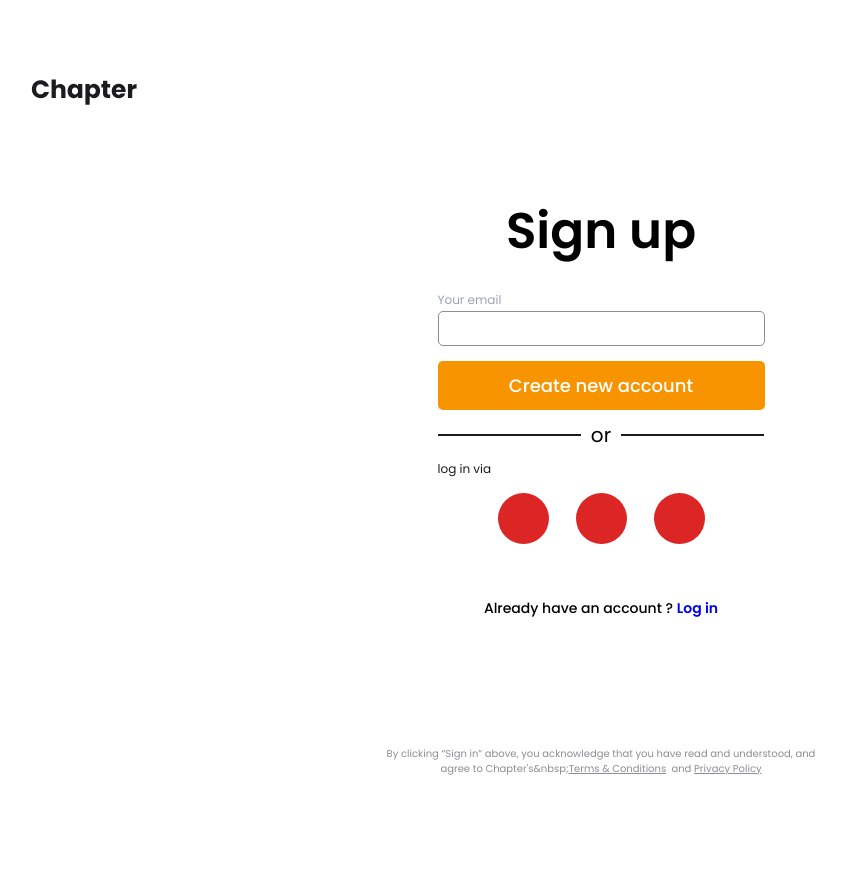
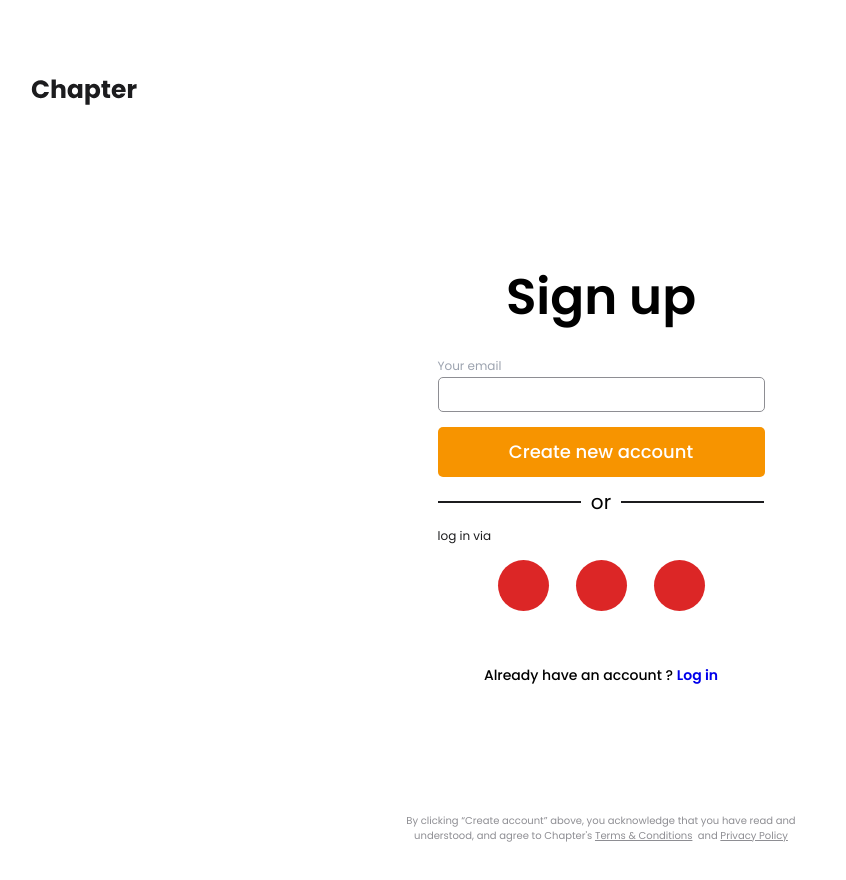
Before and after one commit to ArtemBohak/Chapter, a React (Vite) app: page /register in a window 1280 px wide. Shown: the top 880 px of the page, without its empty margins (39-885 px from the left). Before the commit the page ends 800 px from the top, so only its background shows below. Built offline with nearby package versions, Linux system fonts and the light colour scheme.

Commit message:
refactor/css-naming-class-convention

```diff
--- a/src/components/AuthBy/AuthBy.module.scss
+++ b/src/components/AuthBy/AuthBy.module.scss
@@ -1,7 +1,7 @@
-.authBy-block {
+.auth-by {
   @apply flex flex-col w-[327px] mb-12 sm:mb-12;
+}
 
-  & .authBy-text {
-    @apply text-xs font-normal relative top-0 left-0 mb-[15px] text-black-1000;
-  }
+.auth-by__text {
+  @apply text-xs font-normal relative top-0 left-0 mb-[15px] text-black-1000;
 }
--- a/src/components/AuthBy/AuthBy.tsx
+++ b/src/components/AuthBy/AuthBy.tsx
@@ -3,6 +3,7 @@ import { Link } from "react-router-dom";
 import styles from "./AuthBy.module.scss";
 
 type Props = {
+  text?: string;
   socialLinks: {
     link: string;
     className?: string;
@@ -10,10 +11,10 @@ type Props = {
   }[];
 };
 
-const AuthBy = ({ socialLinks }: Props) => {
+const AuthBy = ({ socialLinks, text = "log in via" }: Props) => {
   return (
-    <div className={styles["authBy-block"]}>
-      <div className={styles["authBy-text"]}>log in via</div>
+    <div className={styles["auth-by"]}>
+      <div className={styles["auth-by__text"]}>{text}</div>
       <ul className="flex gap-6 justify-center items-center">
         {socialLinks.map((item, index) => (
           <li key={index} className="rounded-full bg-red-600 w-[51px] h-[51px]">
--- a/src/components/Terms/Terms.tsx
+++ b/src/components/Terms/Terms.tsx
@@ -1,15 +1,23 @@
 import { Link } from "react-router-dom";
 
-const Terms = ({ message }: { message: string }) => (
+const Terms = ({
+  message,
+  policyLinkMsg = "Privacy Policy",
+  termsLinkMsgText = "Terms & Conditions",
+}: {
+  message: string;
+  policyLinkMsg?: string;
+  termsLinkMsgText?: string;
+}) => (
   <div className="text-gray-1030 max-w-[302px] sm:max-w-[449px]">
     <p className="text-center text-2xs">
       {message}
       <Link className="underline" to="#">
-        Terms & Conditions
+        {termsLinkMsgText}
       </Link>
       &nbsp; and&nbsp;
       <Link className="underline" to="#">
-        Privacy Policy
+        {policyLinkMsg}
       </Link>
     </p>
   </div>
--- a/src/constants/terms/termsConstants.ts
+++ b/src/constants/terms/termsConstants.ts
@@ -1,2 +1 @@
-export const termMess = `By clicking “Sign in” above, you acknowledge that you have read and
-      understood, and agree to Chapter's&nbsp;`;
+export const termMess = `By clicking “Create account” above, you acknowledge that you have read and understood, and agree to Chapter's `;
--- a/src/pages/RegisterPage/RegisterPage.module.scss
+++ b/src/pages/RegisterPage/RegisterPage.module.scss
@@ -1,11 +1,11 @@
-.registration-page-container {
-  @apply flex flex-col max-w-[327px] sm:max-w-[450px] mx-auto items-center sm:mt-[240px] md:mt-[24.2vh] mt-[17.24vh];
+.registration-page {
+  @apply pt-[140px] pb-[40px] md:pt-[260px] md:pb-[100px] lg:pt-[333px];
 }
 
-.registration-page-title {
+.registration-page__container {
+  @apply flex flex-col max-w-[327px] sm:max-w-[450px] mx-auto items-center;
+}
+
+.registration-page__title {
   @apply text-[34px] md:text-[50px] font-semibold mb-[15px] leading-normal;
 }
-
-.label {
-  @apply text-gray-400 text-xs;
-}
--- a/src/pages/RegisterPage/RegisterPage.tsx
+++ b/src/pages/RegisterPage/RegisterPage.tsx
@@ -1,4 +1,5 @@
 import { FC } from "react";
+import cn from "classnames";
 
 import { Form } from "./components";
 import { AuthLink, Delimiter, Terms, AuthBy, Logo } from "@/src/components";
@@ -20,8 +21,9 @@ const RegisterPage: FC = () => {
   return (
     <>
       <Logo className="md:block fixed top-[70px] left-[70px] hidden" />
-      <div className={styles["registration-page-container"]}>
-        <h1 className={styles["registration-page-title"]}>Sign up</h1>
+      <section className={cn(styles["registration-page"])}>
+        <div className={cn(styles["registration-page__container"])}>
+          <h1 className={cn(styles["registration-page__title"])}>Sign up</h1>
           <Form
             formName="register"
             fieldsValues={initialFieldValues}
@@ -36,6 +38,7 @@ const RegisterPage: FC = () => {
           />
           <Terms message={termMess} />
         </div>
+      </section>
     </>
   );
 };
--- a/src/pages/RegisterPage/TemporaryInput.tsx
+++ b/src/pages/RegisterPage/TemporaryInput.tsx
@@ -1,5 +1,4 @@
 import { Field } from "formik";
-import styles from "./RegisterPage.module.scss";
 import { ChangeEvent } from "react";
 import cn from "classnames";
 
@@ -22,7 +21,7 @@ const TextInput = ({
   fieldClassName?: string;
 }) => (
   <>
-    <label htmlFor={id} className={cn(styles["label"], labelClassName)}>
+    <label htmlFor={id} className={cn("text-gray-400 text-xs", labelClassName)}>
       {labelText}
     </label>
     <Field
```
Lines whose indentation alone changed are shown as unchanged.
